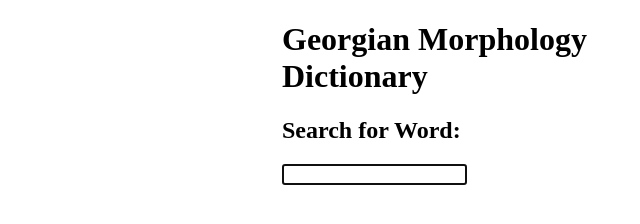
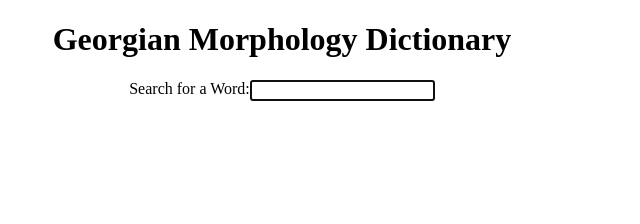
Before and after one commit to nwshane/georgian-morphological-dictionary, a website: page index.html in a window 1280 px wide. Shown: the whole page, without its empty margins (358-998 px from the left). Drawn offline with nearby package versions, Linux system fonts and the light colour scheme; files that its build step writes are made by us from their sources.

Commit message:
Centered heading and search box.

```diff
--- a/index.html
+++ b/index.html
@@ -11,19 +11,23 @@
 </head>
 <body>
 
-  <h1>Georgian Morphology Dictionary</h1>
+  <main class='main-content'>
+    <h1 class='heading mod-primary'>Georgian Morphology Dictionary</h1>
 
-  <section>
+    <section class='search-box'>
 
-    <h2>Search for Word:</h2>
+      <h2 class='heading is-hidden'>Word Search Box</h2>
 
-    <input type=search class='js-search-for-word' autofocus>
+      <label class='search-box-label'>
+        Search for a Word:
+      </label>
 
-  </section>
+      <input type=search class='search-box-input js-search-for-word' autofocus>
 
-  <article class='js-fill-with-search-results'>
+    </section>
 
-  </article>
+    <article class='js-fill-with-search-results'></article>
+  </main>
 
   <script src='http://code.jquery.com/jquery-2.0.0.min.js'></script>
   <script src='node_modules/handlebars/dist/handlebars.min.js'></script>
--- /dev/null
+++ b/stylesheets/components/heading.scss
@@ -0,0 +1,7 @@
+.heading.mod-primary {
+  text-align: center;
+}
+
+.heading.is-hidden {
+  display: none;
+}
--- /dev/null
+++ b/stylesheets/components/search-box.scss
@@ -0,0 +1,12 @@
+.search-box {
+  display: flex;
+  justify-content: center;
+}
+
+  .search-box-label {
+    display: inline-block;
+  }
+
+  .search-box-input {
+    display: inline-block;
+  }
--- a/stylesheets/style.scss
+++ b/stylesheets/style.scss
@@ -1,4 +1,2 @@
-body {
-  margin-left: 50%;
-  margin-right: 20%;
-}
+@import 'components/heading.scss';
+@import 'components/search-box.scss';
```
